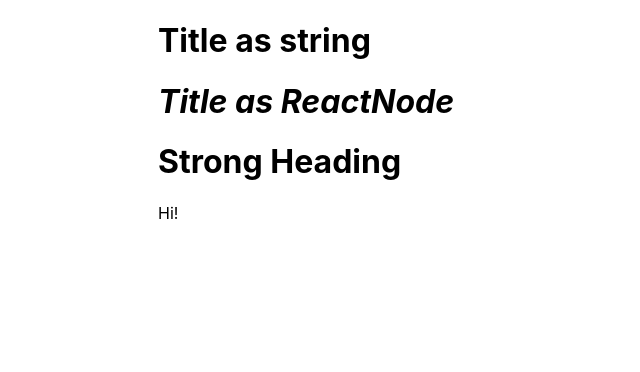
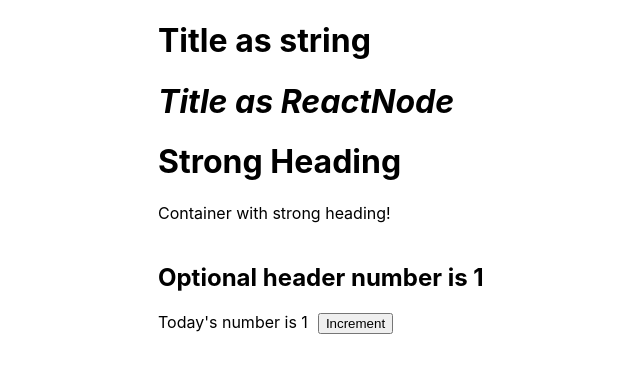
Before and after one commit to trungduong0103/react-typescript-tutorial, a React (Create React App) app: page / in a window 1280 px wide. Shown: the top 372 px of the page, without its empty margins (82-722 px from the left). Built offline with nearby package versions, Linux system fonts and the light colour scheme.

Commit message:
functional props

```diff
--- a/src/App.tsx
+++ b/src/App.tsx
@@ -1,4 +1,4 @@
-import React, { ReactElement, ReactNode } from "react";
+import React, { ReactElement, ReactNode, useState } from "react";
 
 // conventional props
 const Heading = ({ title }: { title: string }) => {
@@ -13,7 +13,7 @@
   return <h1>{children}</h1>;
 };
 
-// defaultProps
+// default props
 const defaultContainerProps = {
   heading: <strong>Strong Heading</strong>,
 };
@@ -34,6 +34,26 @@
 
 Container.defaultProps = defaultContainerProps;
 
+// functional props
+type textWithNumberProps = {
+  children: (num: number) => ReactNode;
+  header?: (num: number) => ReactNode;
+};
+const TextWithNumber = ({ header, children }: textWithNumberProps) => {
+  const [state, setState] = useState<number>(1);
+  return (
+    <>
+      {header && <h2>{header(state)}</h2>}
+      <div style={{ display: "flex", flexDirection: "row" }}>
+        {children(state)}
+        <div style={{ marginLeft: "10px" }}>
+          <button onClick={() => setState(state + 1)}>Increment</button>
+        </div>
+      </div>
+    </>
+  );
+};
+
 function App() {
   return (
     <>
@@ -41,7 +61,11 @@
       <HeadingWithContent>
         <i>Title as ReactNode</i>
       </HeadingWithContent>
-      <Container>Hi!</Container>
+      <Container>Container with strong heading!</Container>
+      <br />
+      <TextWithNumber header={(num) => <div>Optional header number is {num}</div>}>
+        {(num) => <div>Today's number is {num}</div>}
+      </TextWithNumber>
     </>
   );
 }
```
